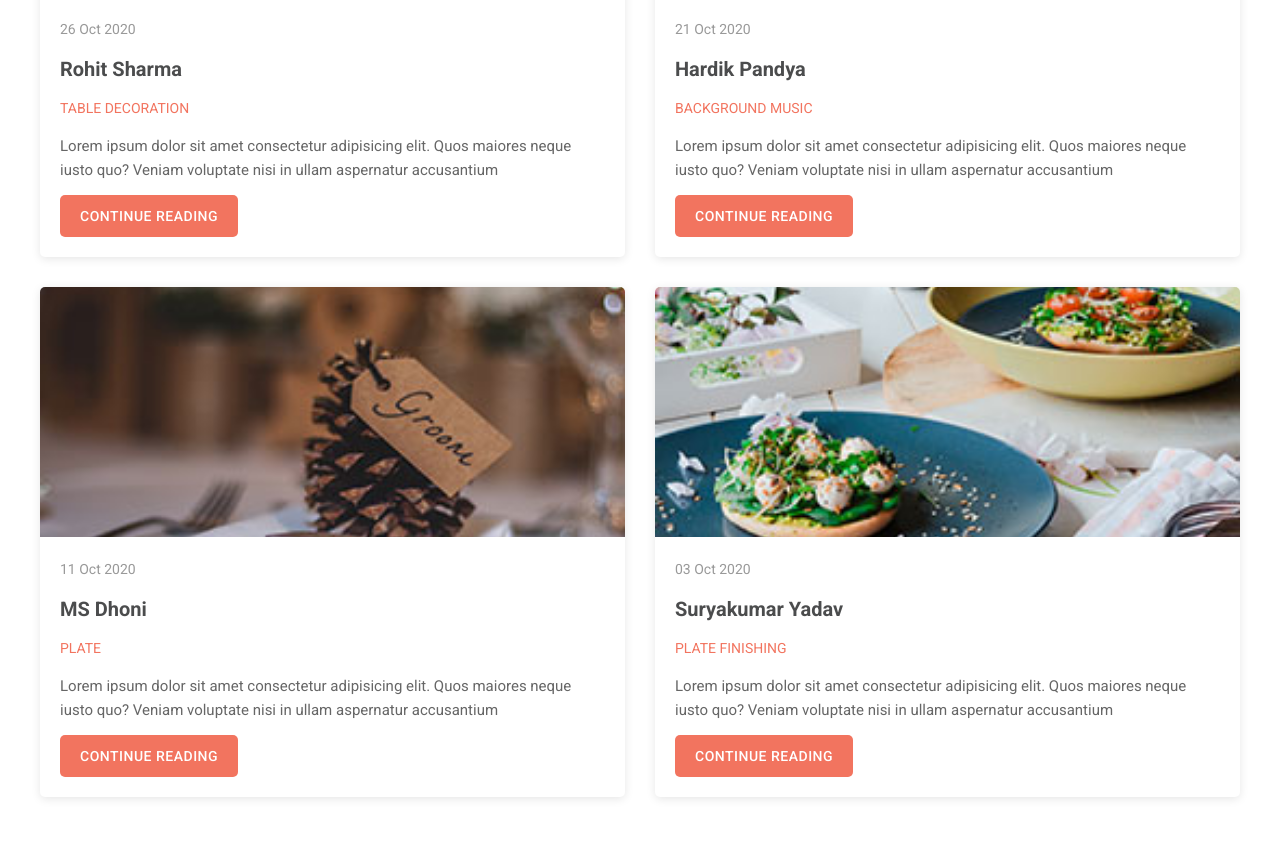
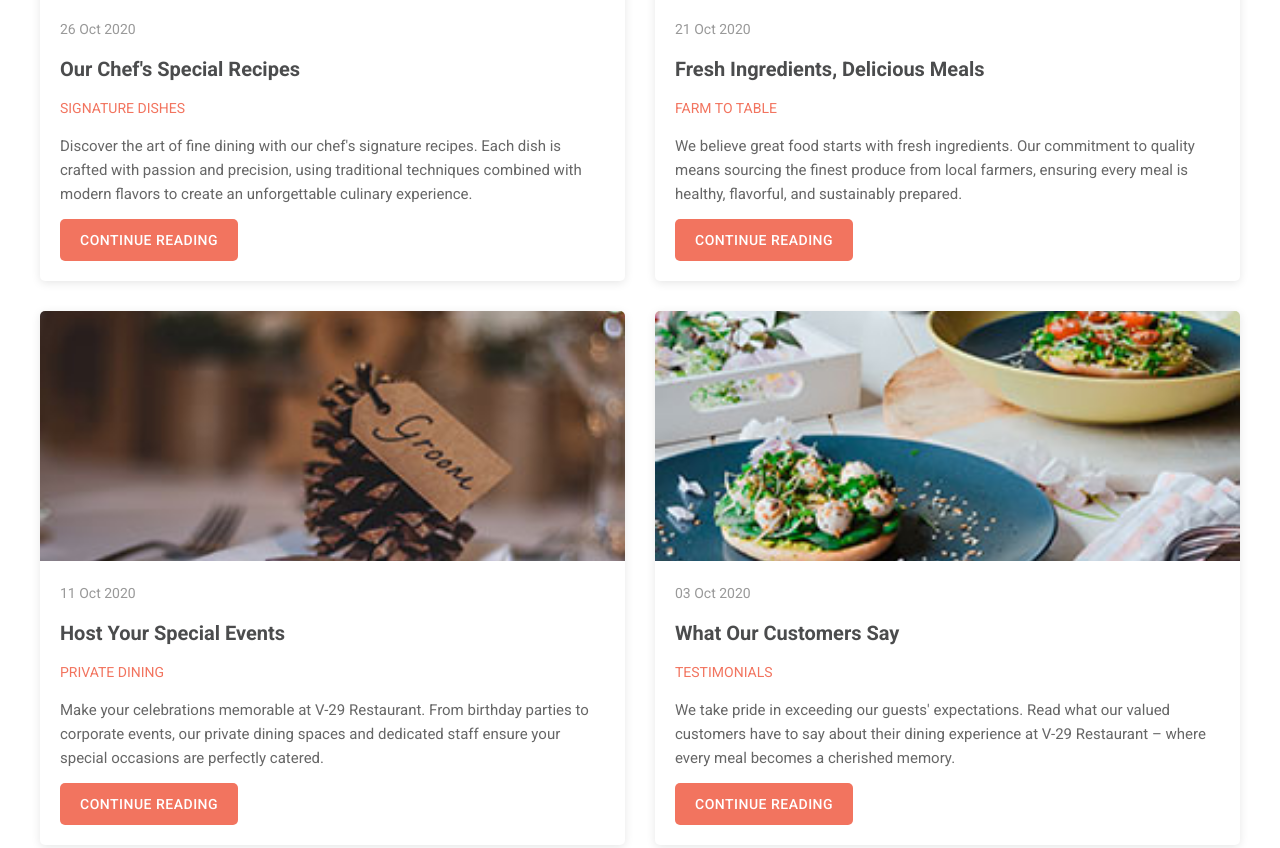
Before and after one commit to VIREN2779/restaurants-booking-table, a website: page public/index.html in a window 1280 px wide. Shown: the part 1965-2813 px from the top of the page. Drawn offline with nearby package versions, Linux system fonts and the light colour scheme.

Commit message:
#5 feat(index.html): update blog section titles and descriptions for clarity and engagement

```diff
--- a/public/index.html
+++ b/public/index.html
@@ -134,7 +134,7 @@
             <div class="row" style="display: flex;justify-content: center;">
                 <div class="col-md-12">
                     <div class="heading">
-                        <h1>OUR BLOG POST</h1>
+                        <h1>OUR BLOG</h1>
                     </div>
                 </div>
             </div>
@@ -144,11 +144,10 @@
                         <img src="img/blog_post_01.jpg" alt="">
                         <div class="date">26 Oct 2020</div>
                         <div class="right-content">
-                            <h4>Rohit Sharma</h4>
-                            <span>Table Decoration</span>
+                            <h4>Our Chef's Special Recipes</h4>
+                            <span>Signature Dishes</span>
                             <p>
-                                Lorem ipsum dolor sit amet consectetur adipisicing elit. Quos maiores neque iusto quo?
-                                Veniam voluptate nisi in ullam aspernatur accusantium
+                                Discover the art of fine dining with our chef's signature recipes. Each dish is crafted with passion and precision, using traditional techniques combined with modern flavors to create an unforgettable culinary experience.
                             </p>
                             <div class="text-button">
                                 <a href="#">Continue Reading</a>
@@ -161,11 +160,10 @@
                         <img src="img/blog_post_02.jpg" alt="">
                         <div class="date">21 Oct 2020</div>
                         <div class="right-content">
-                            <h4>Hardik Pandya</h4>
-                            <span>Background music</span>
+                            <h4>Fresh Ingredients, Delicious Meals</h4>
+                            <span>Farm to Table</span>
                             <p>
-                                Lorem ipsum dolor sit amet consectetur adipisicing elit. Quos maiores neque iusto quo?
-                                Veniam voluptate nisi in ullam aspernatur accusantium
+                                We believe great food starts with fresh ingredients. Our commitment to quality means sourcing the finest produce from local farmers, ensuring every meal is healthy, flavorful, and sustainably prepared.
                             </p>
                             <div class="text-button">
                                 <a href="#">Continue Reading</a>
@@ -178,11 +176,10 @@
                         <img src="img/blog_post_03.jpg" alt="">
                         <div class="date">11 Oct 2020</div>
                         <div class="right-content">
-                            <h4>MS Dhoni</h4>
-                            <span>Plate</span>
+                            <h4>Host Your Special Events</h4>
+                            <span>Private Dining</span>
                             <p>
-                                Lorem ipsum dolor sit amet consectetur adipisicing elit. Quos maiores neque iusto quo?
-                                Veniam voluptate nisi in ullam aspernatur accusantium
+                                Make your celebrations memorable at V-29 Restaurant. From birthday parties to corporate events, our private dining spaces and dedicated staff ensure your special occasions are perfectly catered.
                             </p>
                             <div class="text-button">
                                 <a href="#">Continue Reading</a>
@@ -195,11 +192,10 @@
                         <img src="img/blog_post_04.jpg" alt="">
                         <div class="date">03 Oct 2020</div>
                         <div class="right-content">
-                            <h4>Suryakumar Yadav</h4>
-                            <span>Plate Finishing</span>
+                            <h4>What Our Customers Say</h4>
+                            <span>Testimonials</span>
                             <p>
-                                Lorem ipsum dolor sit amet consectetur adipisicing elit. Quos maiores neque iusto quo?
-                                Veniam voluptate nisi in ullam aspernatur accusantium
+                                We take pride in exceeding our guests' expectations. Read what our valued customers have to say about their dining experience at V-29 Restaurant – where every meal becomes a cherished memory.
                             </p>
                             <div class="text-button">
                                 <a href="#">Continue Reading</a>
```
